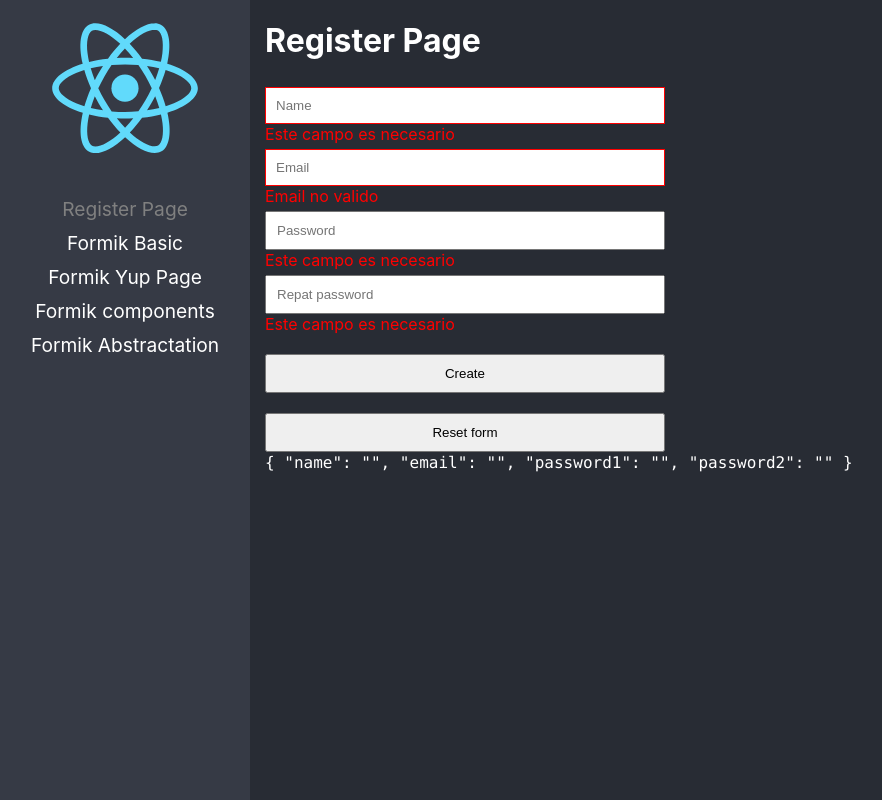
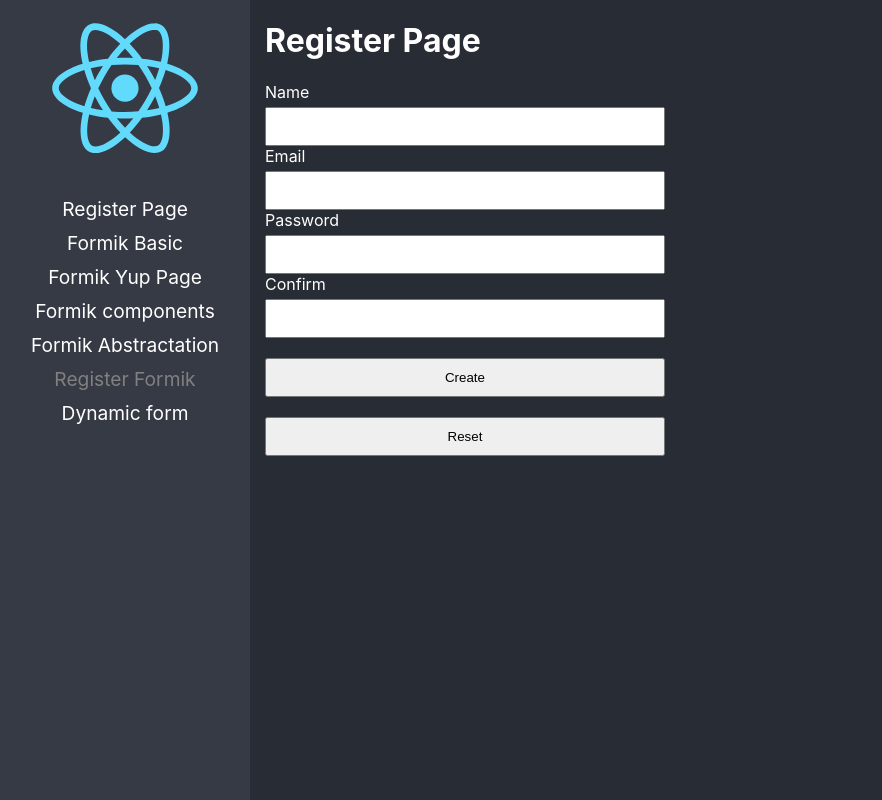
Before and after one commit to EdgardAlas/react-ts, a React (Create React App) app: page /register-formik in a window 1280 px wide. Before the commit this address led to /register. Shown: the whole page, without its empty margins (0-882 px from the left). Built offline with nearby package versions, Linux system fonts and the light colour scheme.

Commit message:
Formularios dinamicos

```diff
--- /dev/null
+++ b/src/03-forms/data/custom-form.json
@@ -0,0 +1,67 @@
+[
+  {
+    "type": "input",
+    "name": "firstName",
+    "placeholder": "Name",
+    "label": "Primer nombre",
+    "value": "test",
+    "validations": [
+      {
+        "type": "required"
+      },
+      { "type": "minLenght", "value": 5 }
+    ]
+  },
+  {
+    "type": "input",
+    "name": "lastName",
+    "placeholder": "Last Name",
+    "label": "Apellido",
+    "value": "",
+    "validations": [
+      {
+        "type": "required"
+      }
+    ]
+  },
+  {
+    "type": "email",
+    "name": "email",
+    "placeholder": "email@google.com",
+    "label": "Email",
+    "value": "",
+    "validations": [
+      {
+        "type": "required"
+      },
+      {
+        "type": "email"
+      }
+    ]
+  },
+  {
+    "type": "select",
+    "name": "favoriteGame",
+    "label": "Favorite game",
+    "value": "",
+    "options": [
+      {
+        "id": 1,
+        "label": "Super Smash"
+      },
+      {
+        "id": 2,
+        "label": "Metal Gear"
+      },
+      {
+        "id": 3,
+        "label": "Resident Evil"
+      }
+    ],
+    "validations": [
+      {
+        "type": "required"
+      }
+    ]
+  }
+]
--- /dev/null
+++ b/src/03-forms/pages/DynamicForm.tsx
@@ -0,0 +1,84 @@
+import { Form, Formik } from 'formik';
+import * as Yup from 'yup';
+
+import { MySelect, MyTextInput } from '../components';
+import formJSON from '../data/custom-form.json';
+
+const initialValues: { [key: string]: any } = {};
+const requiredFields: { [key: string]: any } = {};
+
+for (const input of formJSON) {
+  initialValues[input.name] = input.value;
+
+  if (!input.validations) continue;
+
+  let schema = Yup.string();
+  for (const rule of input.validations) {
+    if (rule.type === 'required') {
+      schema = schema.required('Este campo es requerido');
+    }
+
+    if (rule.type === 'email') {
+      schema = schema.email('Revise el email');
+    }
+
+    if (rule.type === 'minLenght') {
+      schema = schema.min(
+        (rule as any).value,
+        `Minimo de ${(rule as any).value}`
+      );
+    }
+  }
+
+  requiredFields[input.name] = schema;
+}
+
+const validationSchema = Yup.object({ ...requiredFields });
+
+export const DynamicForm = () => {
+  console.log(formJSON);
+  return (
+    <div>
+      <h1>DynamicForm</h1>
+      <Formik
+        initialValues={initialValues}
+        validationSchema={validationSchema}
+        onSubmit={(values) => {
+          console.log(values);
+        }}
+      >
+        {() => (
+          <Form noValidate>
+            {formJSON.map(({ type, name, placeholder, label, options }) => {
+              if (type === 'input' || type === 'password' || type === 'email') {
+                return (
+                  <MyTextInput
+                    key={name}
+                    type={type as any}
+                    name={name}
+                    placeholder={placeholder}
+                    label={label}
+                  />
+                );
+              } else if (type === 'select') {
+                return (
+                  <MySelect key={name} label={label} name={name}>
+                    <option value=''>Select an option</option>
+                    {options?.map(({ id, label }) => (
+                      <option value={id} key={id}>
+                        {label}
+                      </option>
+                    ))}
+                  </MySelect>
+                );
+              }
+              return <span>El type no es soportado {type}</span>;
+            })}
+
+            <button type='submit'>Submit</button>
+          </Form>
+        )}
+      </Formik>
+    </div>
+  );
+};
--- /dev/null
+++ b/src/03-forms/pages/RegisterFormikPage.tsx
@@ -0,0 +1,61 @@
+import { ErrorMessage, Field, Form, Formik } from 'formik';
+import * as Yup from 'yup';
+
+import '../styles/styles.css';
+
+export const RegisterFormikPage = () => {
+  return (
+    <div>
+      <h1>Register Page</h1>
+      <Formik
+        initialValues={{
+          name: '',
+          email: '',
+          password: '',
+          password2: '',
+        }}
+        onSubmit={(values) => {
+          console.log(values);
+        }}
+        validationSchema={Yup.object({
+          name: Yup.string()
+            .min(2, 'Minimo 2 caracteres')
+            .max(15, 'Maximo 15 caracteres')
+            .required('Requerido'),
+          email: Yup.string().email('Revise el email').required('Requerido'),
+          password: Yup.string()
+            .min(6, 'Minimo 6 caracteres')
+            .required('Requerido'),
+          password2: Yup.string()
+            .min(6, 'Minimo 6 caracteres')
+            .oneOf([Yup.ref('password')], 'Contraseñas deben coincidir'),
+        })}
+      >
+        {({ handleReset }) => (
+          <Form>
+            <label htmlFor='name'>Name</label>
+            <Field name='name' autoComplete='off' />
+            <ErrorMessage name='name' component={'span'} />
+
+            <label htmlFor='email'>Email</label>
+            <Field name='email' autoComplete='off' type='email' />
+            <ErrorMessage name='email' component={'span'} />
+
+            <label htmlFor='password'>Password</label>
+            <Field name='password' autoComplete='off' type='password' />
+            <ErrorMessage name='password' component={'span'} />
+
+            <label htmlFor='password2'>Confirm</label>
+            <Field name='password2' autoComplete='off' type='password' />
+            <ErrorMessage name='password2' component={'span'} />
+
+            <button type='submit'>Create</button>
+            <button type='button' onClick={handleReset}>
+              Reset
+            </button>
+          </Form>
+        )}
+      </Formik>
+    </div>
+  );
+};
--- a/src/03-forms/pages/index.ts
+++ b/src/03-forms/pages/index.ts
@@ -1,5 +1,7 @@
+export { DynamicForm } from './DynamicForm';
 export { FormikAbstractation } from './FormikAbstraction';
 export { FormikBasicPage } from './FormikBasicPage';
 export { FormikComponents } from './FormikComponents';
 export { FormikYupPage } from './FormkiYupPage';
 export { RegisterPage } from './RegisterPage';
+export { RegisterFormikPage } from './RegisterFormikPage';
--- a/src/routes/Navigation.tsx
+++ b/src/routes/Navigation.tsx
@@ -6,10 +6,12 @@ import {
   Routes,
 } from 'react-router-dom';
 import {
+  DynamicForm,
   FormikAbstractation,
   FormikBasicPage,
   FormikComponents,
   FormikYupPage,
+  RegisterFormikPage,
   RegisterPage,
 } from '../03-forms/pages';
 
@@ -61,6 +63,22 @@ export const Navigation = () => {
                 Formik Abstractation
               </NavLink>
             </li>
+            <li>
+              <NavLink
+                className={({ isActive }) => (isActive ? 'nav-active' : '')}
+                to='/register-formik'
+              >
+                Register Formik
+              </NavLink>
+            </li>
+            <li>
+              <NavLink
+                className={({ isActive }) => (isActive ? 'nav-active' : '')}
+                to='/dynamic-form'
+              >
+                Dynamic form
+              </NavLink>
+            </li>
           </ul>
         </nav>
         <Routes>
@@ -71,6 +89,8 @@ export const Navigation = () => {
             path='formik-abstractation'
             element={<FormikAbstractation />}
           />
+          <Route path='register-formik' element={<RegisterFormikPage />} />
+          <Route path='dynamic-form' element={<DynamicForm />} />
           <Route path='/register' element={<RegisterPage />} />
           <Route path='/*' element={<Navigate to='/register' replace />} />
         </Routes>
```
